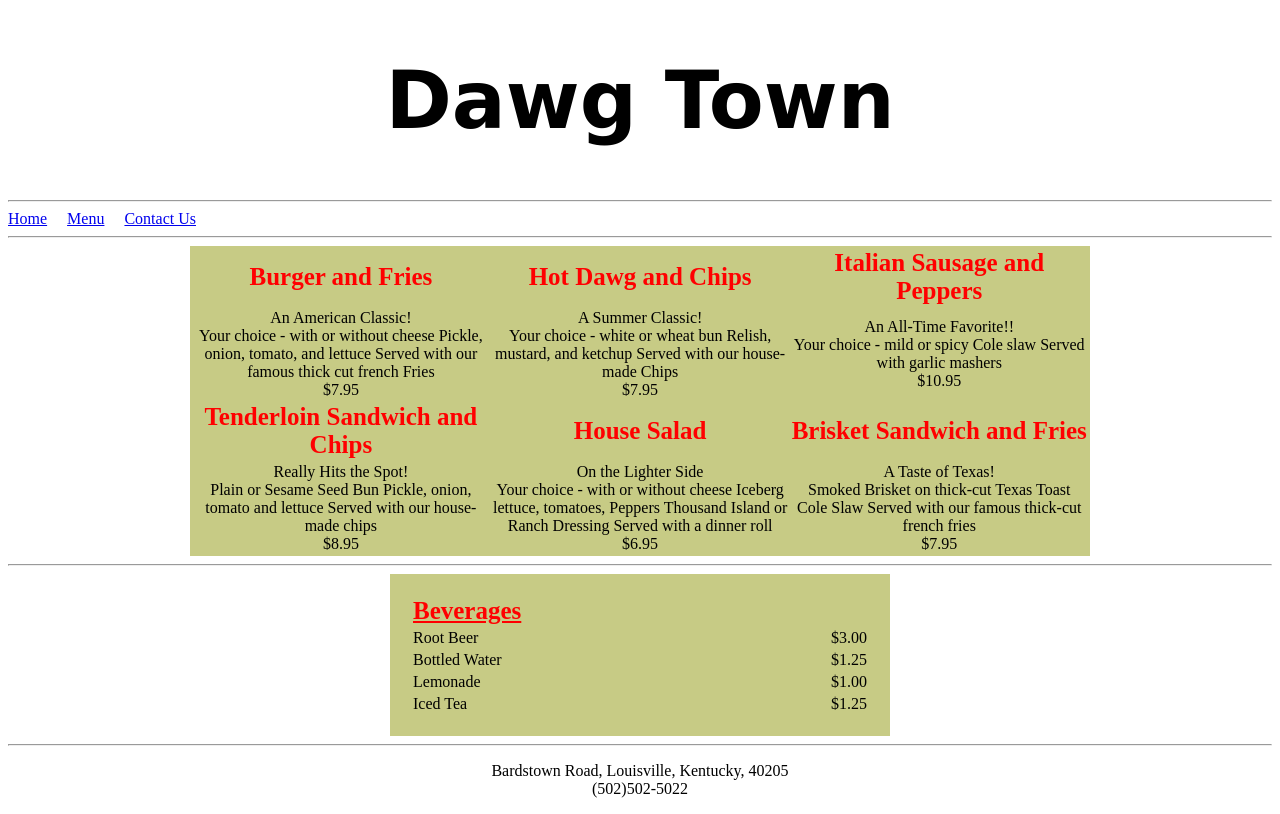
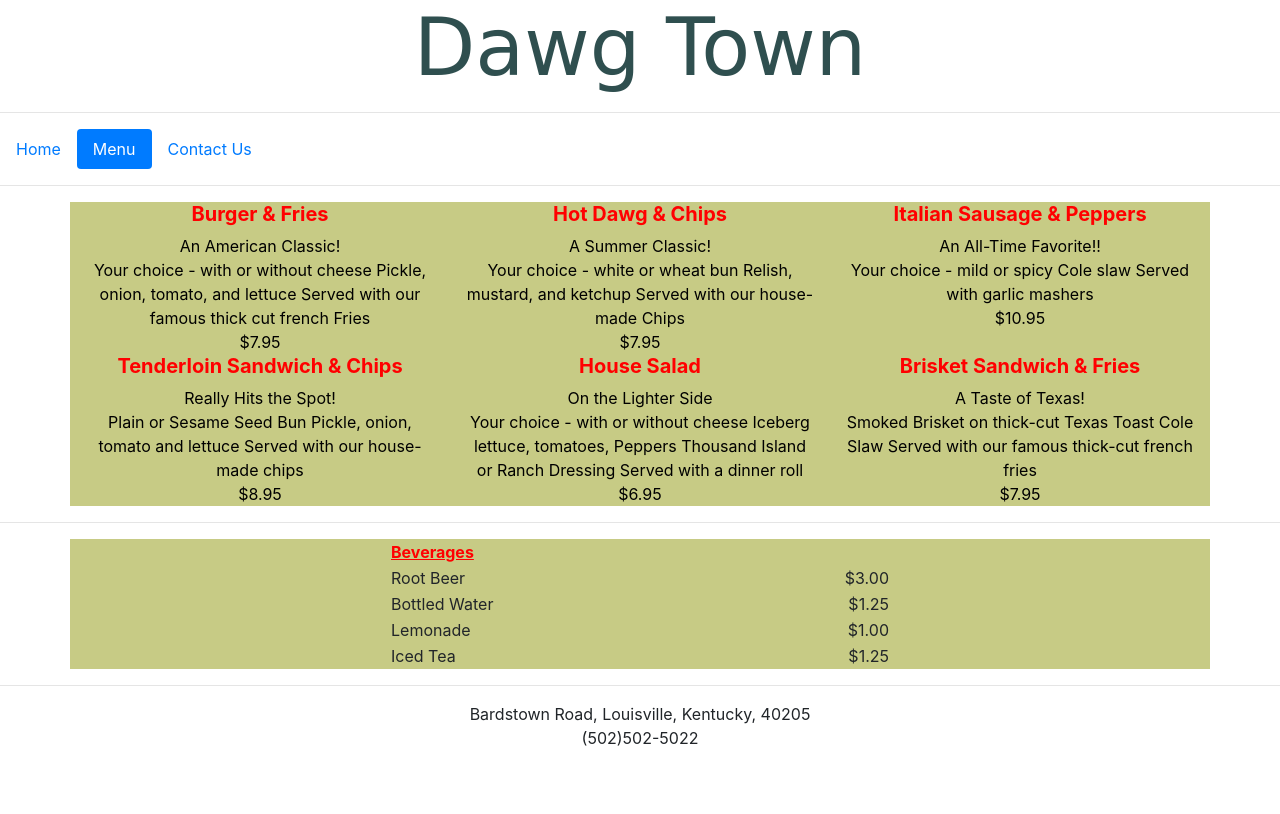
Before and after one commit to Shuffdad/DawgTown, a plain HTML site: page menu.html in a window 1280 px wide. Drawn offline with nearby package versions, Linux system fonts and the light colour scheme; a web font is replaced by a local one.

Commit message:
bootstrap
1. added bootstrap
2. made tables reactive
3. tweaked text
4. attempted to make "home" button with the glyphicon but since there are some changes with v.4 bootstrap and what knowledge is on the web unable to complete.

```diff
--- a/dawgtownStyles.css
+++ b/dawgtownStyles.css
@@ -2,17 +2,25 @@
 
     h1 {
         font-family: 'Slackey', cursive;
-        font-size: 80px
+        font-size: 80px;
+        color: darkslategray
         }
 
-/* header links  */
-        a:link {
+    h1a {
+        font-family: 'Slackey', cursive;
+        font-size: 40px;
+        color: red;
+        font-weight: bold;
+    }
+
+/* header links
+       a:link {
 
         }
         a:visited {
             color: orange;
         }
-        /*  mouse over link  */
+        /*  mouse over link
         a:hover {
             font-weight: bold;
             text-decoration: none;
@@ -20,15 +28,18 @@
         a:active {
             text-decoration: none;
         }
+        */
 
-    .beverages {
-         padding: 20px
-     }
+        .beverages {
+            padding: 20px
+        }
 
         /*  <center>
         <h1>Dawg Town</h1>
-        </center>
-        <dv/>
+        </center>  */
+
+
+     /*   <dv/>
         <hr>
         <a href="index.html">Home</a>&emsp;
         <a href="menu.html">Menu</a>&emsp;
@@ -45,11 +56,26 @@ $color5: rgba(235, 190, 155, 1);
  */
 
 /*  Menu page  */
-    th {
-        font-size: 25px
+    .container {
+        background-color:rgba(199, 203, 133, 1);
+    }
+
+    h2 {
+        font-size: 20px;
+        font-weight: bold;
+        color: red;
+    }
+
+    .row {
+        font-size: sm;
+        text-align: center;
+        /*  font-weight: bold;  */
+        color: black;
+    }
+
     }
     table {
-        background-color: rgba(199, 203, 133, 1);
+        background-color: lightgray;
     }
 
 /*  footer  */
--- a/menu.html
+++ b/menu.html
@@ -4,10 +4,18 @@
         <title>
             Dawg Town Resturant - Menu Page
         </title>
+
+        <meta charset="utf-8">
+        <meta name="viewport" content="width=device-width, initial-scale=1">
+        <link rel="stylesheet" href="https://maxcdn.bootstrapcdn.com/bootstrap/4.0.0-beta.2/css/bootstrap.min.css">
+        <script src="https://ajax.googleapis.com/ajax/libs/jquery/3.2.1/jquery.min.js"></script>
+        <script src="https://cdnjs.cloudflare.com/ajax/libs/popper.js/1.12.6/umd/popper.min.js"></script>
+        <script src="https://maxcdn.bootstrapcdn.com/bootstrap/4.0.0-beta.2/js/bootstrap.min.js"></script>
+
         <link href="dawgtownStyles.css"
         rel="stylesheet"
-        type="text/css"
-    />
+        type="text/css"/>
+
     <link href="https://fonts.googleapis.com/css?family=Slackey"
             rel="stylesheet">
     <style>
@@ -23,72 +31,83 @@
                 </center>
                 <dv/>
 <hr>
-                <a href="index.html">Home</a>&emsp;
-                <a href="menu.html">Menu</a>&emsp;
-                <a href="contact.html">Contact Us</a>
+
+        <ul class="nav nav-pills">
+            <li class="nav-item">
+                <a class="nav-link" href="index.html">Home</a>
+            </li>
+            <li class="nav-item">
+                    <a class="nav-link active" href="menu.html">Menu</a>
+            </li>
+            <li class="nav-item">
+                    <a class="nav-link" href="contact.html">Contact Us</a>
+            </li>
+        </ul>
+
 <hr>
-                <table align="center" width="900px">
-                    <tr>
-                        <th width="300px">Burger and Fries</th>
-                        <th width="300px">Hot Dawg and Chips</th>
-                        <th width="300px">Italian Sausage and Peppers</th>
-                    </tr>
-                    <tr>
-                        <td align="center">
-                            An American Classic!<br>
+        <div class="container">
+                    <div class="row">
+                        <div class="col"><h2>Burger & Fries</h2></div>
+                        <div class="col"><h2>Hot Dawg & Chips</h2></div>
+                        <div class="col"><h2>Italian Sausage & Peppers</h2></div>
+                    </div>
+                    <div class="row">
+                            <div class="col">An American Classic!<br>
                                 Your choice - with or without cheese
                                 Pickle, onion, tomato, and lettuce
                                 Served with our famous thick cut
                                 french Fries<br>
                                 $7.95
-                        </td>
-                        <td align="center">
-                            A Summer Classic!<br>
+                            </div>
+
+                            <div class="col">A Summer Classic!<br>
                                 Your choice - white or wheat bun
                                 Relish, mustard, and ketchup
                                 Served with our house-made Chips<br>
                                 $7.95
-                        </td>
-                        <td align="center">
-                            An All-Time Favorite!!<br>
+                            </div>
+
+                            <div class="col">An All-Time Favorite!!<br>
                                 Your choice - mild or spicy
                                 Cole slaw
                                 Served with garlic mashers<br>
                                 $10.95
-                        </td>
-                    <tr>
-                        <th width="300px">Tenderloin Sandwich and Chips</th>
-                        <th width="300px">House Salad</th>
-                        <th width="300px">Brisket Sandwich and Fries</th>
-                    </tr>
-                    <tr>
-                        <td align="center">
-                        Really Hits the Spot!<br>
+                            </div>
+                    </div>
+
+                    <div class="row">
+                            <div class="col"><h2>Tenderloin Sandwich & Chips</h2></div>
+                            <div class="col"><h2>House Salad</h2></div>
+                            <div class="col"><h2>Brisket Sandwich & Fries</h2></div>
+                    </div>
+
+                    <div class="row">
+                            <div class="col">Really Hits the Spot!<br>
                                 Plain or Sesame Seed Bun
                                 Pickle, onion, tomato and lettuce
                                 Served with our house-made chips<br>
                                 $8.95
-                        </td>
-                        <td align="center">
-                        On the Lighter Side<br>
+                            </div>
+                            <div class="col">On the Lighter Side<br>
                                 Your choice - with or without cheese
                                 Iceberg lettuce, tomatoes, Peppers
                                 Thousand Island or Ranch Dressing
                                 Served with a dinner roll<br>
                                 $6.95
-                        </td>
-                        <td align="center">
-                            A Taste of Texas!<br>
+                            </div>
+                            <div class="col">A Taste of Texas!<br>
                                 Smoked Brisket on thick-cut Texas
                                 Toast
                                 Cole Slaw
                                 Served with our famous thick-cut
                                 french fries<br>
                                 $7.95
-                        </td>
-                    </tr>
-                </table>
+                            </div>
+                    </div>
+            </div>
+
 <hr>
+            <div class="container">
                 <table class="beverages" align="center" width="500px">
                     <tr>
                         <th width="500px", align="left" ><u>Beverages<u/></th>
@@ -127,6 +146,8 @@
                                 </tr>
 
                 </table>
+            </div>
+
                 <hr>
 
                 <p>
```
Also changed, not shown: contact.html (+24 -6 lines), index.html (+36 -10 lines). Lines whose indentation alone changed are shown as unchanged.
